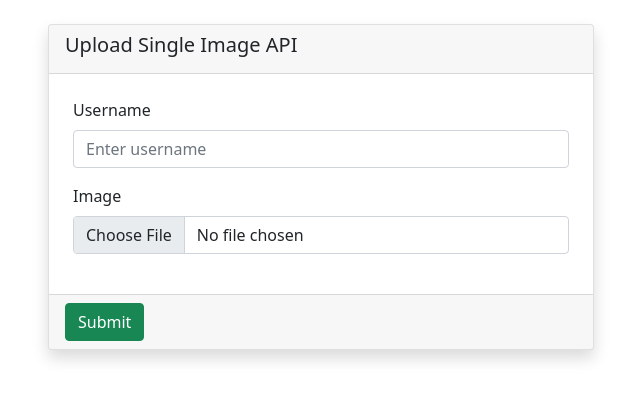
After one commit to iwane021/ci4-upload-image-sample, a CodeIgniter 4 app: the page made by app/Views/Api/index.php in a window 1280 px wide. The commit adds this page. Shown: the top 400 px of the page, without its empty margins (319-959 px from the left). Run offline with PHP 8.4 and a stand-in for CodeIgniter, Linux system fonts and the light colour scheme; the template is opened without the code that fills it, so the values that code supplies are empty; some libraries are stand-ins or nearby versions.

Commit message:
add upload via curl

```diff
--- a/app/Config/CURLRequest.php
+++ b/app/Config/CURLRequest.php
@@ -16,5 +16,5 @@ class CURLRequest extends BaseConfig
      * If true, all the options won't be reset between requests.
      * It may cause an error request with unnecessary headers.
      */
-    public bool $shareOptions = true;
+    public bool $shareOptions = false;
 }
--- a/app/Config/Filters.php
+++ b/app/Config/Filters.php
@@ -30,7 +30,7 @@ class Filters extends BaseConfig
     public array $globals = [
         'before' => [
             // 'honeypot',
-            // 'csrf',
+            'csrf',
             // 'invalidchars',
         ],
         'after' => [
--- a/app/Config/Routes.php
+++ b/app/Config/Routes.php
@@ -34,6 +34,9 @@ $routes->get('/', 'Home::index');
 $routes->get('upload-image', 'ImageController::index');
 $routes->post('upload-image', 'ImageController::uploadImage');
 
+$routes->get('page', 'Api\PagesController::index');
+$routes->post('page/submitform', 'Api\PagesController::submitForm');
+
 /*
  * --------------------------------------------------------------------
  * Additional Routing
--- /dev/null
+++ b/app/Views/Api/index.php
@@ -0,0 +1,55 @@
+<!doctype html>
+<html lang="en">
+    <head>
+        <title>Codeigniter 4 Form Validation Multiple Image</title>
+        <meta charset="utf-8">
+        <meta name="viewport" content="width=device-width, initial-scale=1, shrink-to-fit=no">
+
+        <!-- bootstrap 5 CSS -->
+        <link href="https://cdn.jsdelivr.net/npm/bootstrap@5.0.0-beta3/dist/css/bootstrap.min.css" rel="stylesheet" integrity="sha384-eOJMYsd53ii+scO/bJGFsiCZc+5NDVN2yr8+0RDqr0Ql0h+rP48ckxlpbzKgwra6" crossorigin="anonymous">
+        <link rel="stylesheet" href="https://cdn.jsdelivr.net/npm/bootstrap-icons@1.4.1/font/bootstrap-icons.css">
+    </head>
+<body>
+    <div class="container py-4">
+        <div class="row">
+            <div class="col-xl-6 col-lg-6 col-md-6 col-sm-12 col-12 m-auto">
+                <?php $validation = \Config\Services::validation(); ?>
+                <form method="post" action="<?=site_url('page/submitform')?>" enctype="multipart/form-data">
+                    <?= csrf_field(); ?>
+                    <div class="card shadow">
+                        <div class="card-header">
+                            <h5 class="card-title">Upload Single Image API</h5>
+                        </div>
+
+                        <div class="card-body p-4">
+                            <div class="form-group mb-3 has-validation">
+                                <label class="form-label">Username</label>
+                                <input type="text" class="form-control <?php if($validation->getError('username')): ?>is-invalid<?php endif ?>" id="username" placeholder="Enter username" name="username" value="<?= old('username') ?>">
+                                <?php if ($validation->getError('username')): ?>
+                                    <div class="invalid-feedback">
+                                        <?= $validation->getError('username') ?>
+                                    </div>
+                                <?php endif; ?>
+                            </div>
+                            <div class="form-group mb-3 has-validation">
+                                <label class="form-label">Image</label>
+                                <input type="file" class="form-control <?php if($validation->getError('image')): ?>is-invalid<?php endif ?>" name="image"/>
+                                <?php if ($validation->getError('image')): ?>
+                                    <div class="invalid-feedback">
+                                        <?= $validation->getError('image') ?>
+                                    </div>
+                                <?php endif; ?>
+                            </div>
+                        </div>
+
+                        <div class="card-footer">
+                            <button type="submit" class="btn btn-success">Submit</button>
+                        </div>
+                    </div>
+                </form>
+            </div>
+        </div>
+    </div>
+<script src="https://cdn.jsdelivr.net/npm/bootstrap@5.0.2/dist/js/bootstrap.bundle.min.js" integrity="sha384-MrcW6ZMFYlzcLA8Nl+NtUVF0sA7MsXsP1UyJoMp4YLEuNSfAP+JcXn/tWtIaxVXM" crossorigin="anonymous"></script>
+</body>
+</html>
```
Also changed, not shown: api.php (added, +39 -0 lines), app/Controllers/Api/PagesController.php (added, +94 -0 lines), README.md, app/Views/upload.php (indentation only), uploads/1673946157_78e3ddafbafc03c04fa0.jpeg (added), uploads/index.html (added), 1 other file.
